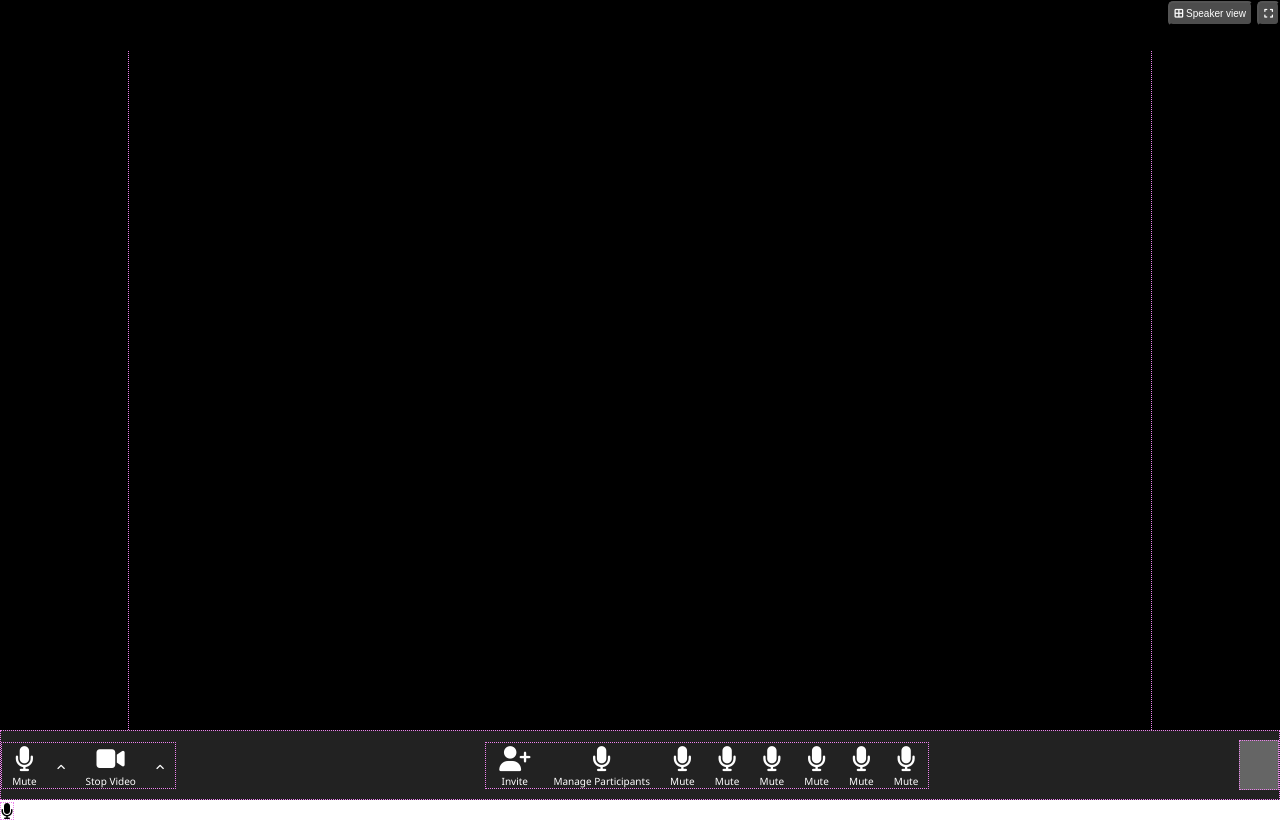
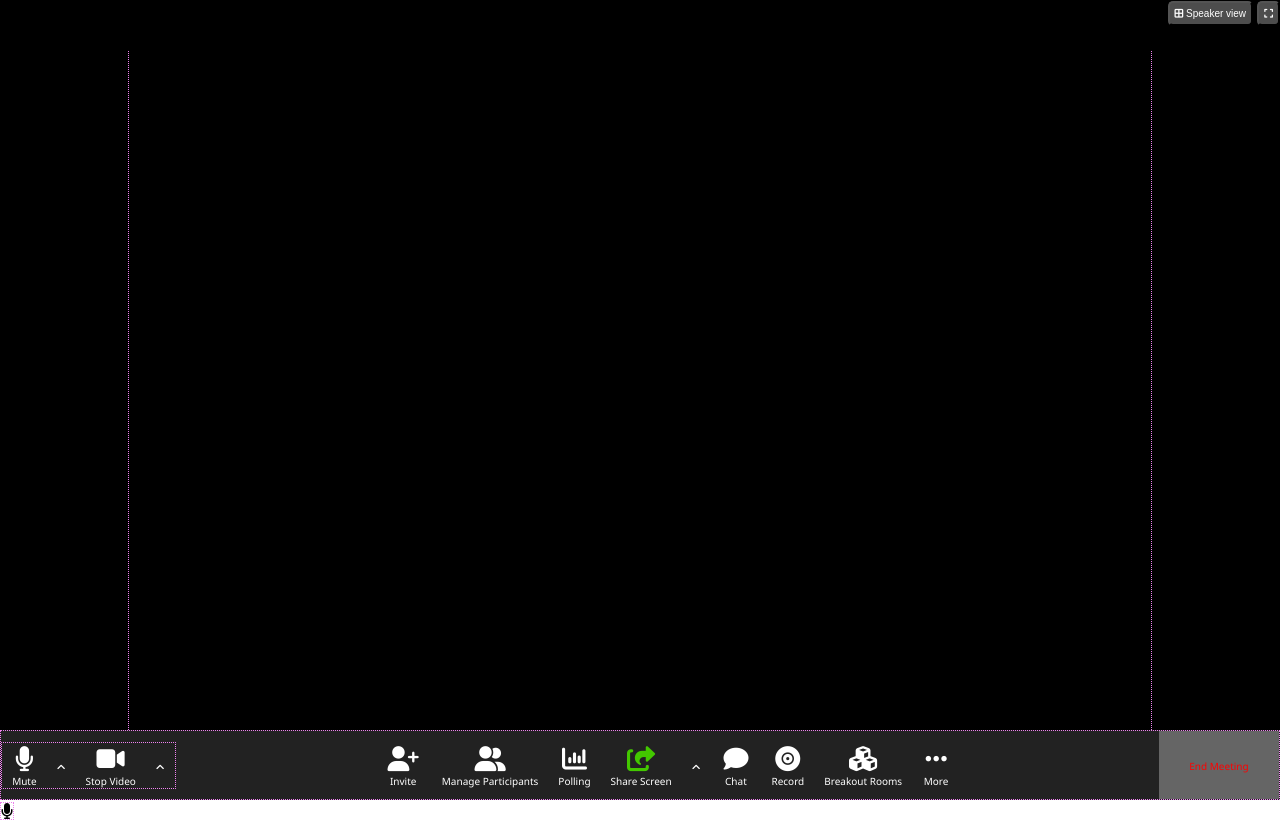
Before and after one commit to leonardoserra/html-css-zoom, a plain HTML site: page index.html in a window 1280 px wide. Drawn offline with Linux system fonts and the light colour scheme.

Commit message:
fatto footer. tutto

```diff
--- a/css/style.css
+++ b/css/style.css
@@ -39,6 +39,15 @@ body{
 .whiteFont{
     color:white;
 }
+
+.greenFont{
+    color:rgb(67, 200, 0);
+}
+
+.redFont{
+    color:red;
+}
+
 
 .smallFont{
     font-size: 10px;
@@ -126,5 +135,13 @@ nav ul{
 
 
 .endCall{
+    height: 100%;
+    width: 120px;
     background-color: rgba(255, 255, 255, 0.3);
+    text-align: center;
+    line-height: 70px;
 }
+
+.functionBox:hover{
+    cursor: pointer;
+}
--- a/index.html
+++ b/index.html
@@ -42,6 +42,8 @@
                 <nav class="flex whiteFont debug">
 
                     <!-- per gli li creo una classe functionBox -->
+
+                    <!--lista1-->
                     <ul class="flex debug ">
                         <li class="functionBox">
                             <div>
@@ -62,7 +64,9 @@
                             <i class="fa-solid fa-angle-up smallFont"></i>
                         </li>
                     </ul>
-                    <ul class="flex debug">
+
+                    <!--lista2-->
+                    <ul class="flex">
                         <li class="functionBox">
                             <div>
                                 <i class="fa-solid fa-user-plus icon"></i>
@@ -71,49 +75,53 @@
                         </li>
                         <li class="functionBox">
                             <div>
-                                <i class="fa-solid fa-microphone icon"></i>
+                                <i class="fa-solid fa-user-group icon"></i>
                             </div>
                             <div class="action smallFont">Manage Participants</div>
                         </li>
                         <li class="functionBox">
                             <div>
-                                <i class="fa-solid fa-microphone icon"></i>
+                                <i class="fa-solid fa-chart-column icon"></i>
                             </div>
-                            <div class="action smallFont">Mute</div>
+                            <div class="action smallFont">Polling</div>
                         </li>
                         <li class="functionBox">
                             <div>
-                                <i class="fa-solid fa-microphone icon"></i>
+                                <i class="fa-solid fa-share-from-square icon greenFont"></i>
                             </div>
-                            <div class="action smallFont">Mute</div>
+                            <div class="action smallFont">Share Screen</div>
+                        </li>
+                        <li class="functionBox">
+                            <i class="fa-solid fa-angle-up smallFont"></i>
+                        </li>
+                        <li class="functionBox">
+                            <div><i class="fa-solid fa-comment icon"></i>
+                            </div>
+                            <div class="action smallFont">Chat</div>
                         </li>
                         <li class="functionBox">
                             <div>
-                                <i class="fa-solid fa-microphone icon"></i>
+                                <i class="fa-solid fa-record-vinyl icon"></i>
                             </div>
-                            <div class="action smallFont">Mute</div>
+                            <div class="action smallFont">Record</div>
                         </li>
                         <li class="functionBox">
                             <div>
-                                <i class="fa-solid fa-microphone icon"></i>
+                                <i class="fa-solid fa-cubes icon"></i>
                             </div>
-                            <div class="action smallFont">Mute</div>
+                            <div class="action smallFont">Breakout Rooms</div>
                         </li>
                         <li class="functionBox">
                             <div>
-                                <i class="fa-solid fa-microphone icon"></i>
+                                <i class="fa-solid fa-ellipsis icon"></i>
                             </div>
-                            <div class="action smallFont">Mute</div>
-                        </li>
-                        <li class="functionBox">
-                            <div>
-                                <i class="fa-solid fa-microphone icon"></i>
-                            </div>
-                            <div class="action smallFont">Mute</div>
+                            <div class="action smallFont">More</div>
                         </li>
 
                     </ul>
-                    <div class="endCall debug debugSmallWidth"></div>
+
+                    <!--endcall-->
+                    <div class="endCall redFont smallFont">End Meeting</div>
                 </nav>
             </footer>
         </div>
```
